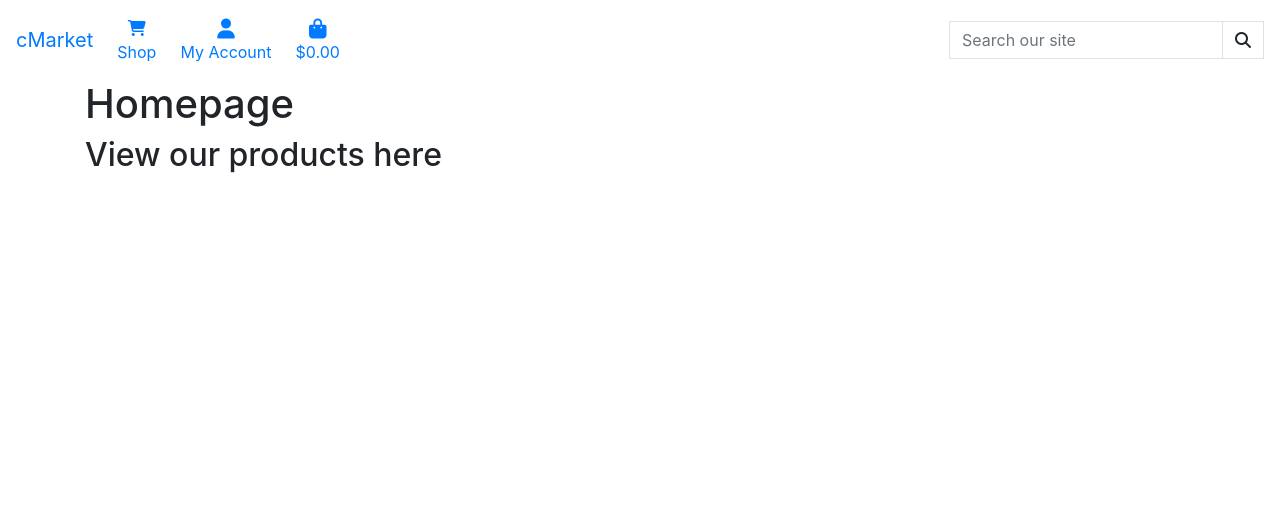
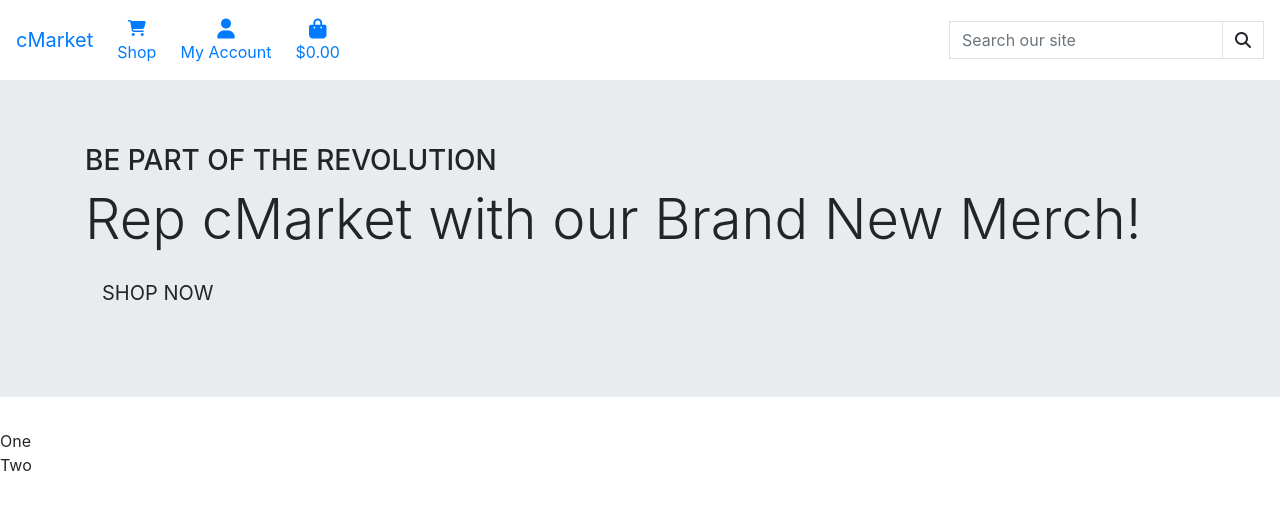
Before and after one commit to RiyadhKh4n/cmarket, a Django app: page / in a window 1280 px wide. Shown: the top 510 px of the page. Run offline with Django 3.2, Linux system fonts and the light colour scheme; some libraries are stand-ins or nearby versions.

Commit message:
Add basic html elements to index.html

```diff
--- a/home/templates/home/index.html
+++ b/home/templates/home/index.html
@@ -12,13 +12,20 @@
 {% endblock %}
 
 {% block content %}
+<div class="jumbotron jumbotron-fluid">
+    <div class="container">
+        <h3 class="display-8 text-uppercase jumbotron-text">Be part of the revolution</h3>
+        <h2 class="display-4 jumbotron-text">Rep cMarket with our Brand New Merch!</h2>
+        <h4>
+            <a href="" class="shop-now-button btn btn-lg rounded-0 text-uppercase py-3">Shop Now</a>
+        </h4>
+    </div>
+</div>
 
-    <div class="container h-100">
-        <div class="row h-100">
-            <div class="col ">
-                <h1>Homepage</h1>
-                <h2>View our products here</h2>
-            </div>
-        </div>
-    </div>
+<div class="wrapper">
+    <div class="">One</div>
+    <div class="">Two</div>
+</div>
+
+
 {% endblock %}
```
